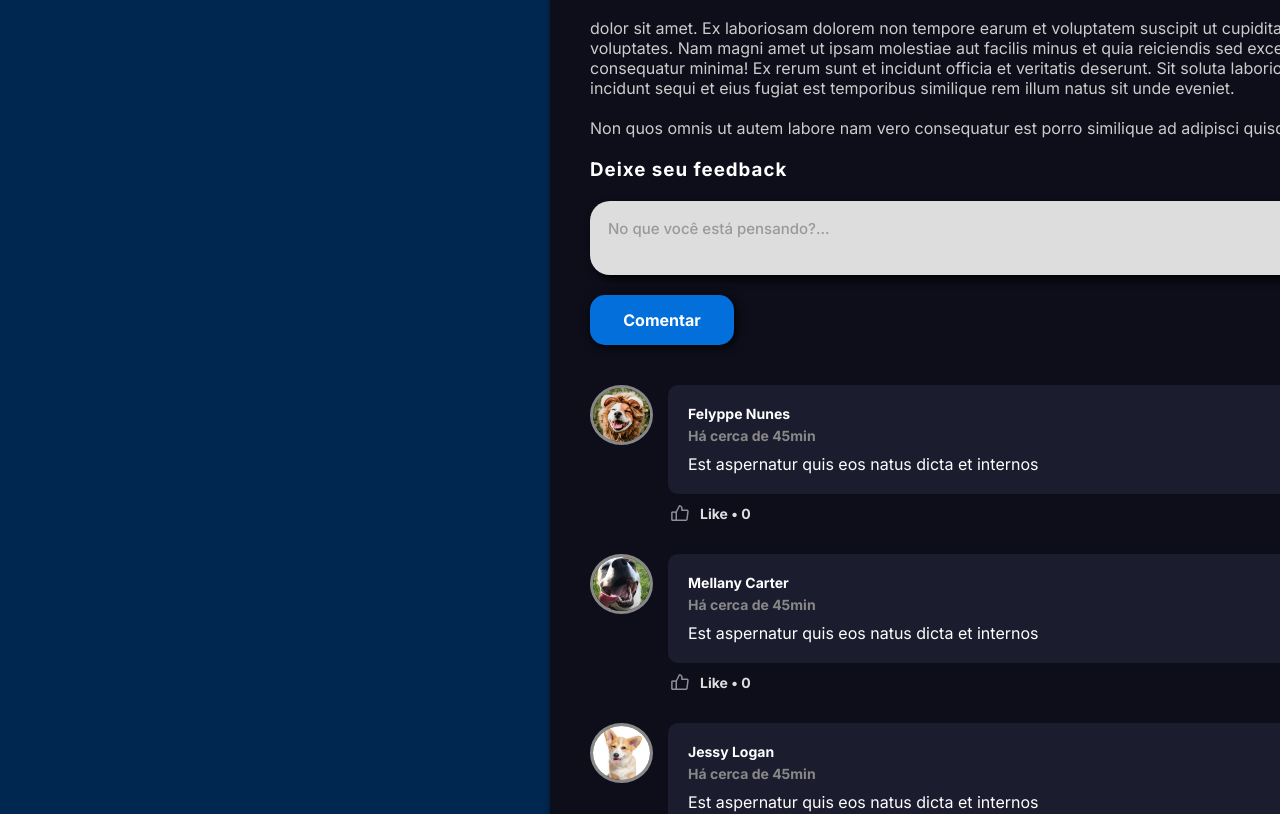
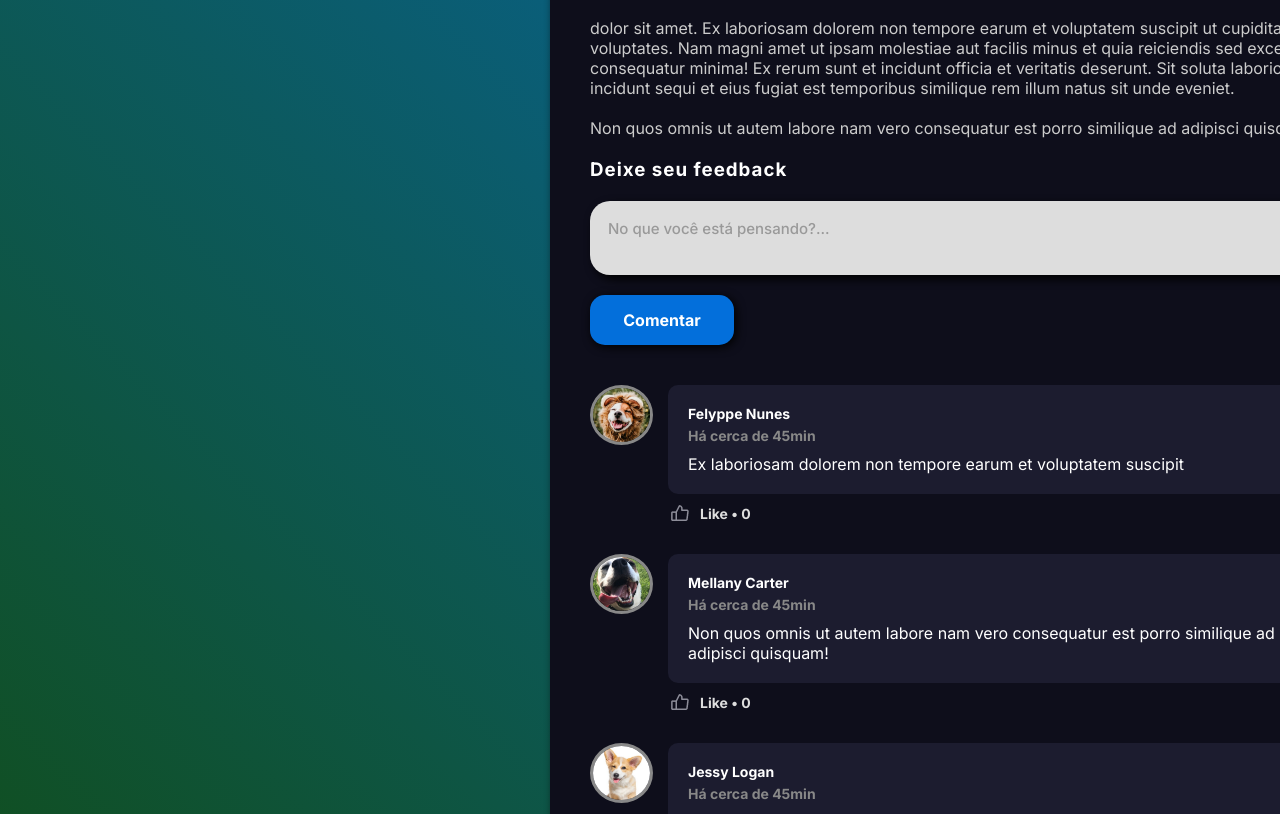
Before and after one commit to Emanuel-Fontanha/A-Devs-Feed, a React (Vite) app: page / in a window 1280 px wide. Shown: the part 982-1796 px from the top of the page. Built offline with nearby package versions, Linux system fonts and the light colour scheme.

Commit message:
Adding comments on each component to explain how things work

```diff
--- a/src/Componentes/Comments/index.tsx
+++ b/src/Componentes/Comments/index.tsx
@@ -1,3 +1,7 @@
+// This is the COMMENTARY COMPONENT that will be used in the RICARDO-CARD and THAIS-CARD components to show comments.
+// Styling names are used to partially describe each part and/or element of the component.
+
+
 import styles from "./styles.module.css"
 import deleteButton from "../../assets/delete-button.png"
 import LikeButton from "../LikeButton"
--- a/src/Componentes/Header/index.tsx
+++ b/src/Componentes/Header/index.tsx
@@ -1,3 +1,7 @@
+// This is the HEADER COMPONENT that will be used in the APP.TSX file.
+// Styling names are used to partially describe each part and/or element of the component.
+
+
 import styles from "./styles.module.css"
 
 export default function Header () {
--- a/src/Componentes/LikeButton/index.tsx
+++ b/src/Componentes/LikeButton/index.tsx
@@ -1,3 +1,8 @@
+// This is the LIKE-BUTTON COMPONENT that will be used in the COMMENTS component to show the like button.
+// Since the like factor is a boolean, you can only have either 1 or 0 likes.
+// Styling and function names are used to partially describe each part and/or element of the component.
+
+
 import style from "./styles.module.css"
 import likeButton from "../../assets/like-button.png"
 import { useState } from "react"
--- a/src/Componentes/MainDiv/index.tsx
+++ b/src/Componentes/MainDiv/index.tsx
@@ -1,3 +1,7 @@
+// This is the MAIN-DIV COMPONENT that will be used in the APP.TSX file.
+// Styling names are used to partially describe each part and/or element of the component.
+
+
 import RicardoCard from "../RicardoCard"
 import SelfCard from "../SelfCard"
 import ThaisCard from "../ThaisCard"
--- a/src/Componentes/MainDiv/styles.module.css
+++ b/src/Componentes/MainDiv/styles.module.css
@@ -7,7 +7,7 @@
 	justify-content: center;
 	flex-direction: row;
 	min-height: fit-content;
-	background-color: #00274f;
+    background: linear-gradient(45deg, #114e1b, #036FDB);
 	gap: 120px;
 	padding-top: 40px;
 }
--- a/src/Componentes/RicardoCard/index.tsx
+++ b/src/Componentes/RicardoCard/index.tsx
@@ -1,3 +1,7 @@
+// This is the RICARDO-CARD COMPONENT that will be used in the main page.
+// Styling and function names are used to partially describe each part and/or element of the component.
+
+
 import styles from "./styles.module.css"
 import Ricardo from "../../assets/pup02.jpg"
 import Comments from "../Comments"
@@ -17,12 +21,12 @@ export default function RicardoCard() {
         {
             name: "Felyppe Nunes",
             photo: "src/assets/pup03.jpg",
-            textComment: "Est aspernatur quis eos natus dicta et internos",
+            textComment: "Ex laboriosam dolorem non tempore earum et voluptatem suscipit",
         },
         {
             name: "Mellany Carter",
             photo: "src/assets/pup04.jpg",
-            textComment: "Est aspernatur quis eos natus dicta et internos",
+            textComment: "Non quos omnis ut autem labore nam vero consequatur est porro similique ad adipisci quisquam!",
         },
         {
             name: "Jessy Logan",
@@ -31,7 +35,7 @@ export default function RicardoCard() {
         }
     ])
 
-    function CreateComment (text: string) {
+    function createComment (text: string) {
         const aux: ICommentary = {
             name: "Usuário",
             photo: "src/assets/commentAny.jpg",
@@ -45,13 +49,16 @@ export default function RicardoCard() {
     }
 
     function textAreaHeightBooster (e: FormEvent<HTMLTextAreaElement>) {
+        {/* Does so the input's height is increased according to the user's text height */}
         const aux = e.currentTarget
         aux.style.height = "auto"
         aux.style.height = aux.scrollHeight + "px"
     }
 
     function commentEraser (index: number) {
-        setListComments(listComments.filter((_, item) => item !== index))
+        setListComments(
+            listComments.filter((_, item) => item !== index)
+        )
     }
 
     return (
@@ -85,7 +92,7 @@ export default function RicardoCard() {
                 />
                 <button
                     className={styles.commentButton}
-                    onClick={() => CreateComment(commentText)}>
+                    onClick={() => createComment(commentText)}>
                     Comentar
                 </button>
             </div>
--- a/src/Componentes/RicardoCard/styles.module.css
+++ b/src/Componentes/RicardoCard/styles.module.css
@@ -120,6 +120,7 @@
 
     &:hover {
         transform: scale(1.1);
+        cursor: pointer;
     }
 }
 .divFour {
--- a/src/Componentes/SelfCard/index.tsx
+++ b/src/Componentes/SelfCard/index.tsx
@@ -1,3 +1,7 @@
+// This is the SELF-CARD COMPONENT that will be used in the main page to show my informations.
+// Styling names are used to partially describe each part and/or element of the component.
+
+
 import styles from "./styles.module.css"
 import selfPicture from "../../assets/me-picture.jpg"
 
@@ -5,8 +9,8 @@ export default function SelfCard() {
     return (
         <div className={styles.div}>
             <img src={selfPicture} alt="Foto minha" className={styles.image}/>
-            <h1 className={styles.title1}>Emanuel Fontanha</h1>
-            <h2 className={styles.title2}>Dev Front-end</h2>
+            <h1 className={styles.name}>Emanuel Fontanha</h1>
+            <h2 className={styles.title1}>Dev Front-end</h2>
         </div>
     )
 }
--- a/src/Componentes/SelfCard/styles.module.css
+++ b/src/Componentes/SelfCard/styles.module.css
@@ -39,12 +39,12 @@
         transform: scale(1.05);
     }
 }
-.title1 {
+.name {
 	font-weight: 400;
 	font-size: 1.5rem;
 	color: #ffffff;
 }
-.title2 {
+.title1 {
 	font-weight: 400;
 	font-size: 1rem;
 	color: #999999;
--- a/src/Componentes/ThaisCard/styles.module.css
+++ b/src/Componentes/ThaisCard/styles.module.css
@@ -119,5 +119,6 @@
 
     &:hover {
         transform: scale(1.1);
+        cursor: pointer;
     }
 }
```
Also changed, not shown: src/Componentes/ThaisCard/index.tsx (+8 -1 lines), 1 other file (tests, documents, lock files or other folders).
